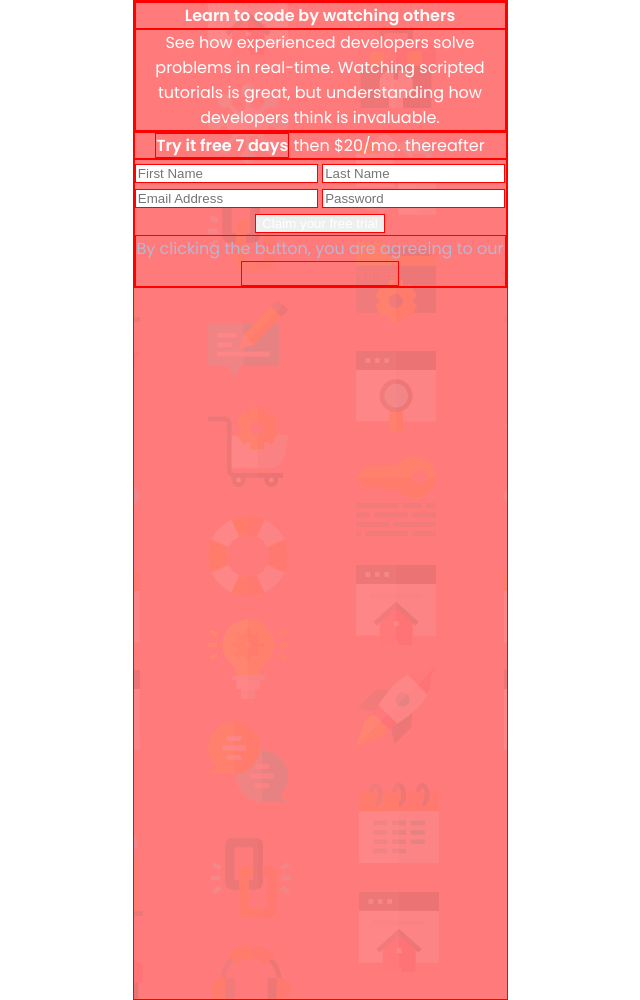
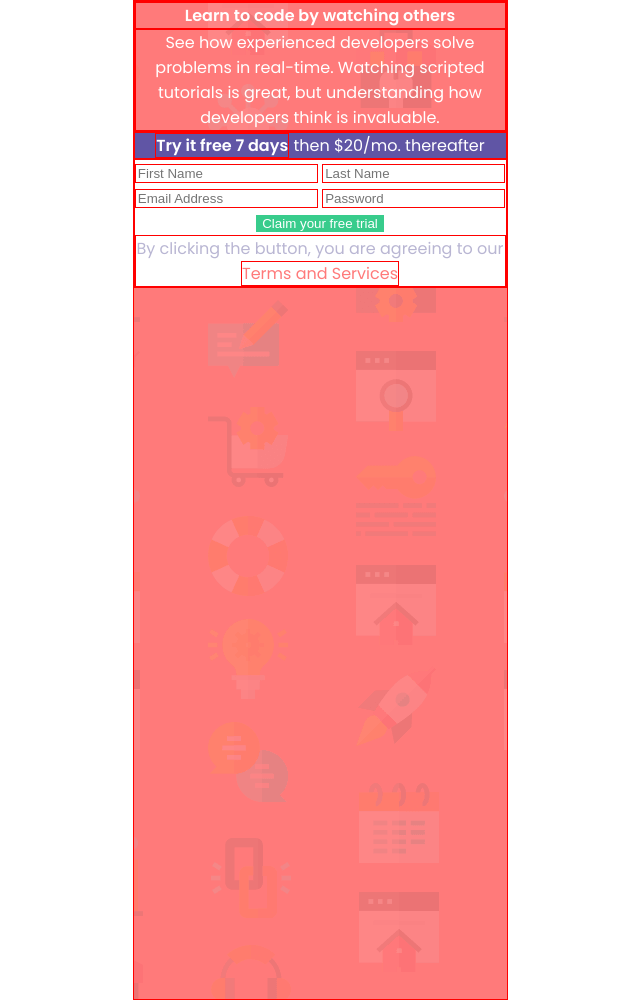
Before and after one commit to Brian-Lin-2/frontend-mentor-sign-up-form, a plain HTML site: page index.html in a window 1280 px wide. Shown: the whole page, without its empty margins (320-960 px from the left). Drawn offline with Linux system fonts and the light colour scheme.

Commit message:
Create basic background colors

```diff
--- a/styles.css
+++ b/styles.css
@@ -43,6 +43,7 @@ body {
 .form__price {
     border: 1px solid red;
     color: hsl(0, 0%, 100%);
+    background: hsl(248, 32%, 49%);
 }
 
 .form__free {
@@ -53,6 +54,7 @@ body {
 
 .signUp {
     border: 1px solid red;
+    background: hsl(0, 0%, 100%);
 }
 
 .signUp__firstName {
@@ -74,6 +76,9 @@ body {
 .signUp__button {
     border: 1px solid red;
     color: hsl(0, 0%, 100%);
+    background: hsl(154, 59%, 51%);
+
+    border: none;
 }
 
 .signUp__agreement {
```
